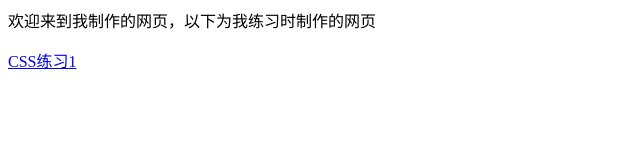
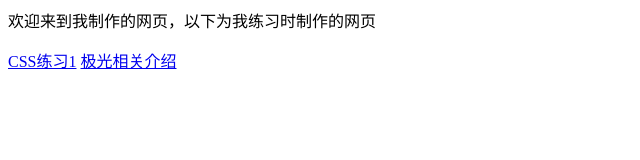
Before and after one commit to whattocal/whattocal.github.io, a plain HTML site: page index.html in a window 1280 px wide. Shown: the whole page, without its empty margins (0-640 px from the left). Drawn offline with Linux system fonts and the light colour scheme.

Commit message:
Update index.html

```diff
--- a/index.html
+++ b/index.html
@@ -1,2 +1,3 @@
 <p>欢迎来到我制作的网页，以下为我练习时制作的网页</p>
 <a href="train/9.train-CSS - 副本.html">CSS练习1</a>
+<a href="modal/10.css3modal.html">极光相关介绍</a>
```
